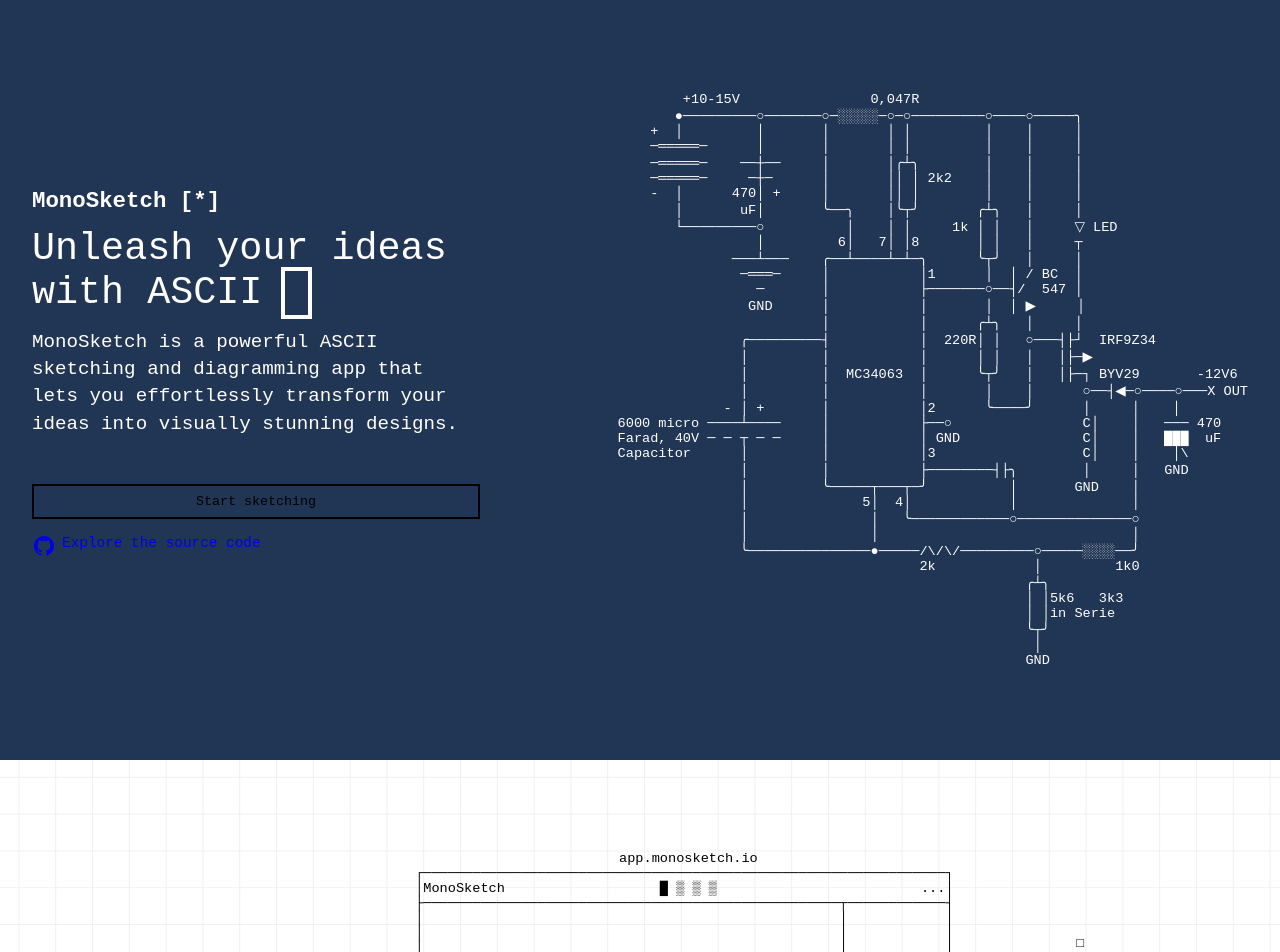
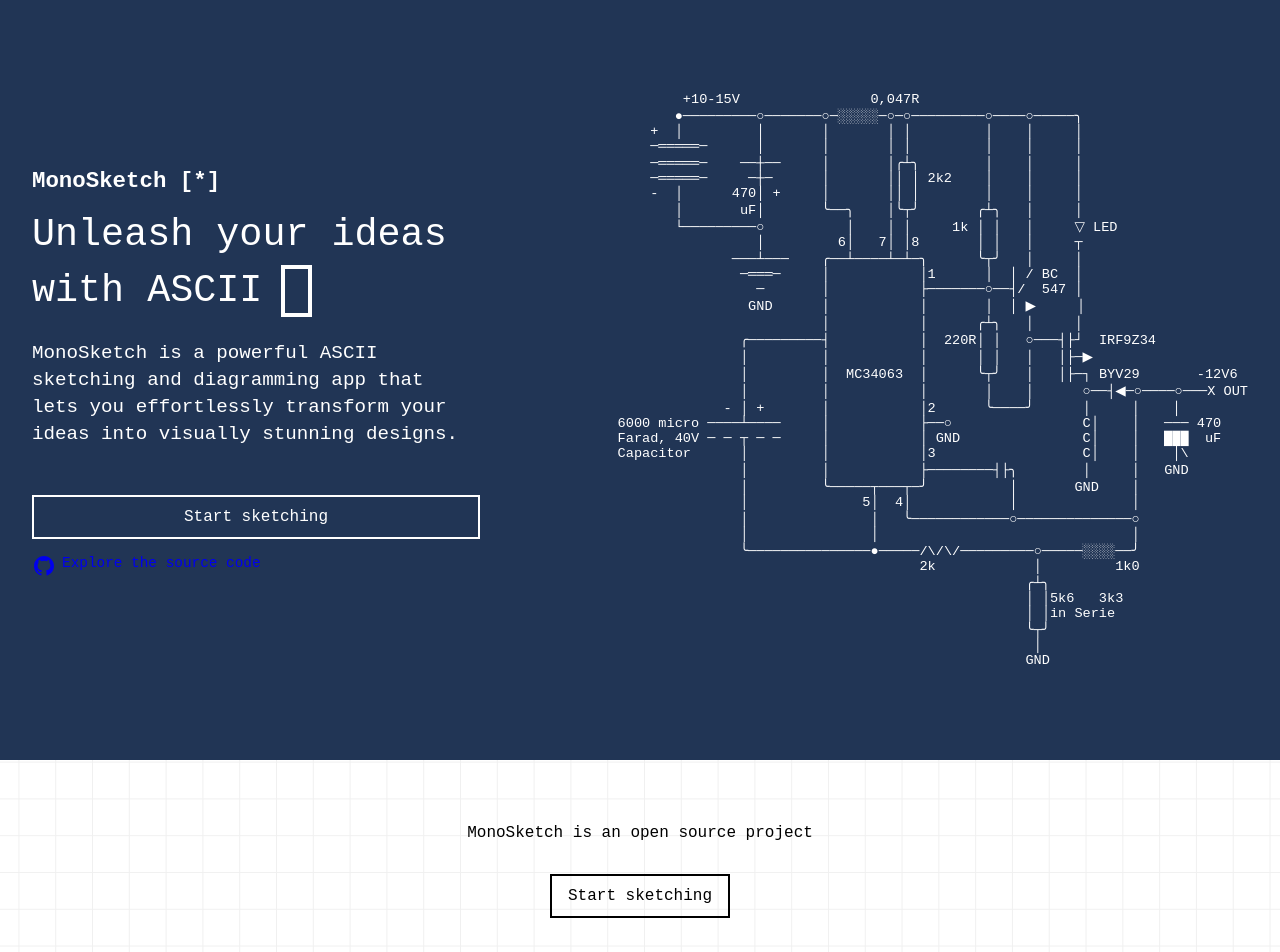
Before and after one commit to monosketch/monosketch.github.io, a SvelteKit app: page / in a window 1280 px wide. Shown: the top 952 px of the page. Built offline with nearby package versions, Linux system fonts and the light colour scheme.

Commit message:
Improve header

```diff
--- a/src/components/home/DemoSpace.svelte
+++ b/src/components/home/DemoSpace.svelte
@@ -64,9 +64,4 @@
         justify-content: center;
         flex-direction: column;
     }
-
-    .demo-container pre {
-        font-family: "Jetbrains Mono", "Fira code", "Courier New", Courier, monospace;
-        font-size: 0.85rem;
-    }
 </style>
--- a/src/components/home/HomeContent.svelte
+++ b/src/components/home/HomeContent.svelte
@@ -1,10 +1,30 @@
 <script>
-    import HomePageInfo from "./HomePageInfo.svelte";
     import DemoSpace from "./DemoSpace.svelte";
     import HomeHeader from "./HomeHeader.svelte";
+    import CtaButton from "../shared/CtaButton.svelte";
+    import VSpace from "../shared/VSpace.svelte";
 </script>
 
 <main class="container">
     <HomeHeader/>
+    <VSpace space="2rem"/>
+
+    <VSpace space="2rem"/>
+    <p>MonoSketch is an open source project</p>
+    <VSpace space="2rem"/>
+    <CtaButton url="https://app.monosketch.io/" title="Start sketching"/>
+    <VSpace space="2rem"/>
+
+
     <DemoSpace/>
 </main>
+
+<style>
+    main {
+        display: flex;
+        justify-content: center;
+        align-items: center;
+        width: 100%;
+        flex-direction: column;
+    }
+</style>
--- a/src/components/home/HomeHeader.svelte
+++ b/src/components/home/HomeHeader.svelte
@@ -12,7 +12,7 @@
             <PageInfo/>
 
             <VSpace space="2.5rem"/>
-            <CtaButton url="https://app.monosketch.io/" title="Start sketching"/>
+            <CtaButton url="https://app.monosketch.io/" title="Start sketching" darkMode={true}/>
             <GithubCta/>
         </div>
         <div class="demo-container">
--- a/src/components/home/HomePageInfo.svelte
+++ b/src/components/home/HomePageInfo.svelte
@@ -12,7 +12,8 @@
     h1 {
         font-size: 2.4rem;
         font-weight: 400;
-        margin: 0.8rem 0 0.4rem 0;
+        margin: 0.8rem 0 0.8rem 0;
+        line-height: 3.5rem;
     }
 
     h2 {
--- a/src/components/shared/CtaButton.svelte
+++ b/src/components/shared/CtaButton.svelte
@@ -7,10 +7,12 @@
 
     export let openInNewTab = true;
 
+    export let darkMode = false;
+
     let target = openInNewTab ? "_blank" : "";
 </script>
 
-<div class="cta-container">
+<div class="cta-container" class:dark={darkMode}>
     <a href="{url}" target={target}>
         <button>{title}</button>
     </a>
@@ -32,17 +34,21 @@
 
     .cta-container button {
         background: transparent;
-        border: 2px solid black;
-        color: black;
+        border: 2px solid #000;
+        color: #000;
         width: 100%;
-        padding: 0.5rem;
+        padding: 0.7rem 1rem;
+        font-size: 1rem;
         font-family: "Jetbrains Mono", "Fira code", "Courier New", Courier, monospace;
         cursor: pointer;
     }
 
     .cta-container button:hover {
-        border-color: blue;
-        color: blue;
+        /*border-color: blue;*/
+        /*color: blue;*/
+        background: #ddd;
+        text-shadow: 1.5px 1.5px 1px #fff;
+        /*box-shadow: 1px 1px 1px #000;*/
     }
 
     .cta-container button:active {
@@ -56,4 +62,14 @@
         border-color: #0000e8;
         color: #0000e8;
     }
+
+    .cta-container.dark button {
+        border-color: #fff;
+        color: #fff;
+    }
+    .cta-container.dark button:hover {
+        background: #22668D;
+        font-weight: bold;
+        text-shadow: 1.5px 1.5px 1px #000;
+    }
 </style>
```
